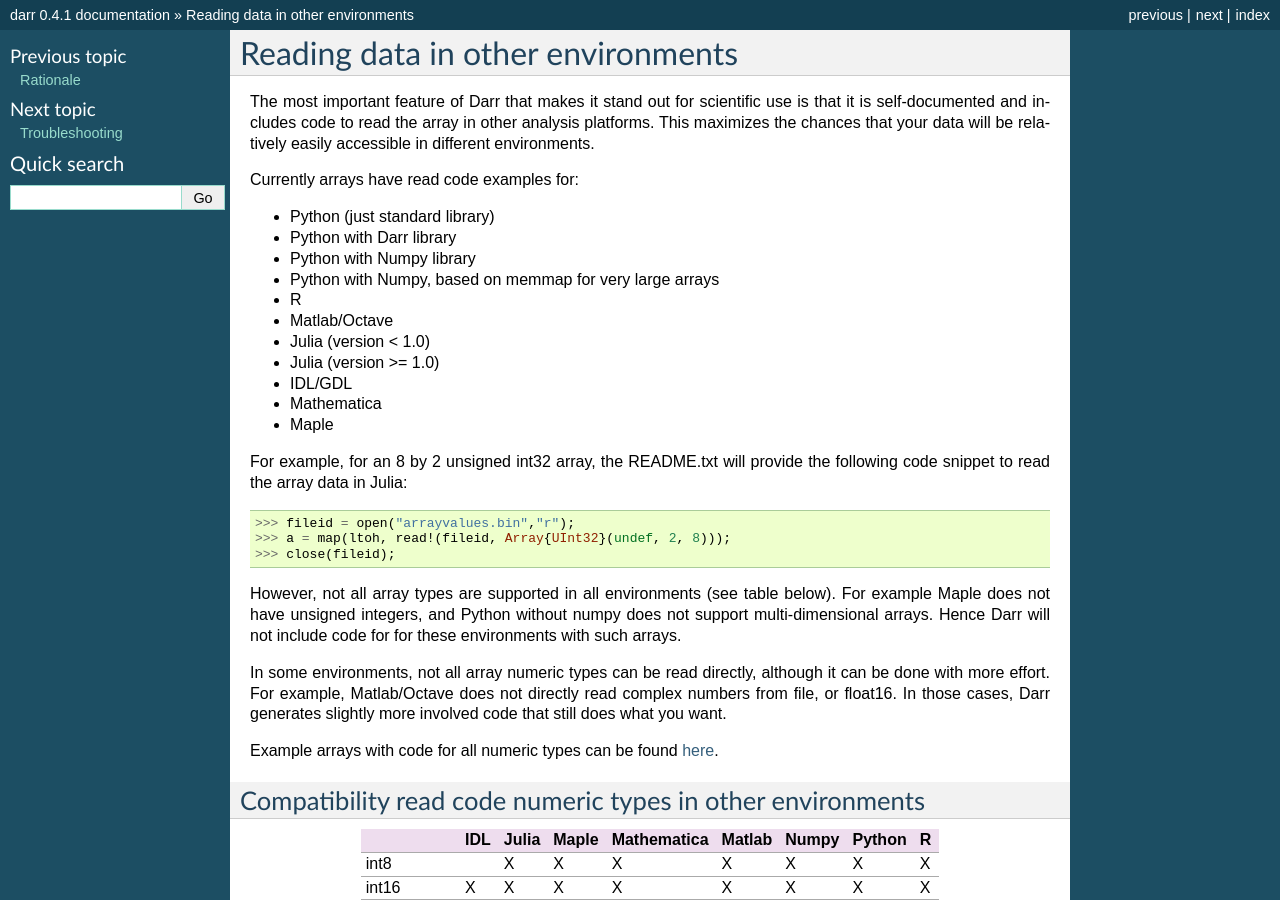
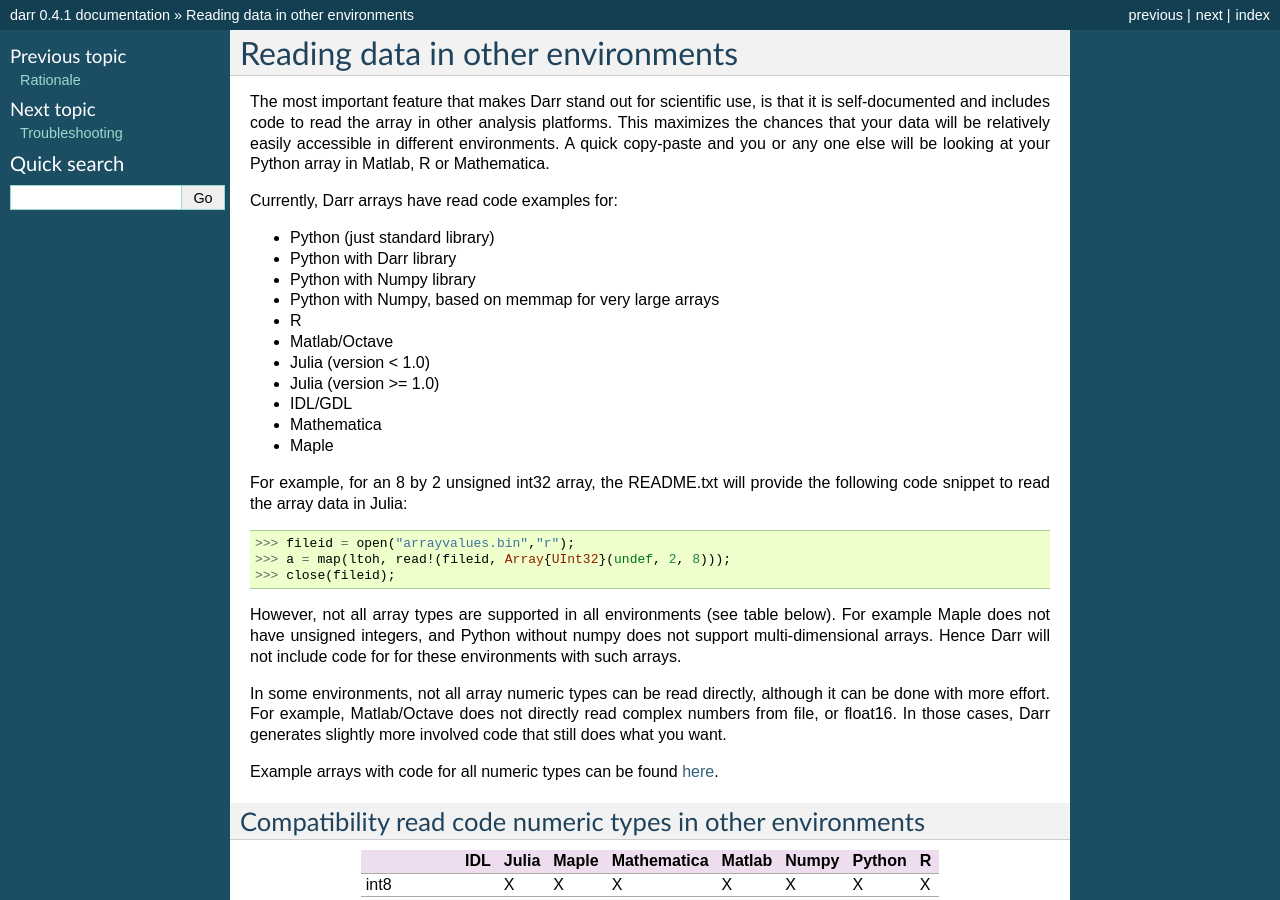
Before and after one commit to gbeckers/Darr, a Sphinx documentation site: the page built from docs/readcode.rst, in a window 1280 px wide and 900 px high. Built offline with Sphinx 7.4.7, drawn with Linux system fonts in a browser that asks for light colours.

Commit message:
more explanation

```diff
--- a/docs/readcode.rst
+++ b/docs/readcode.rst
@@ -1,12 +1,14 @@
 Reading data in other environments
 ==================================
 
-The most important feature of Darr that makes it stand out for scientific
-use is that it is self-documented and includes code to read the array in other
+The most important feature that makes Darr stand out for scientific
+use, is that it is self-documented and includes code to read the array in other
 analysis platforms. This maximizes the chances that your data will be
-relatively easily accessible in different environments.
+relatively easily accessible in different environments. A quick copy-paste
+and you or any one else will be looking at your Python array in Matlab, R or
+Mathematica.
 
-Currently arrays have read code examples for:
+Currently, Darr arrays have read code examples for:
 
 - Python (just standard library)
 - Python with Darr library
```
